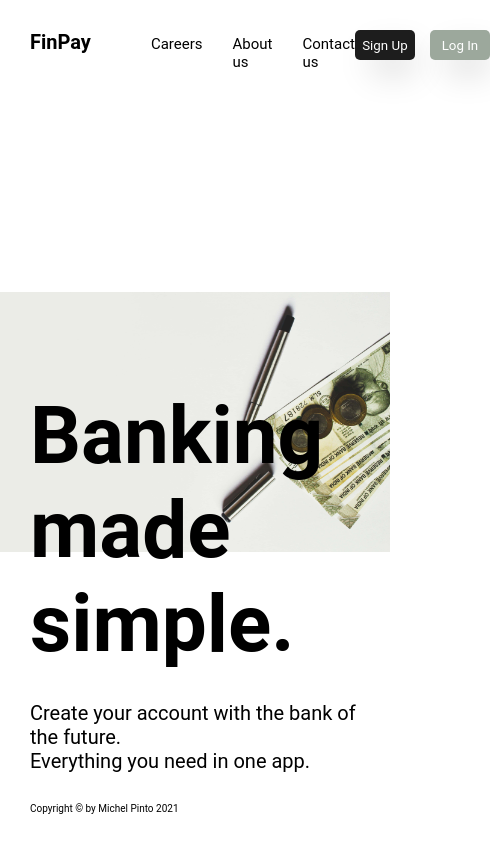
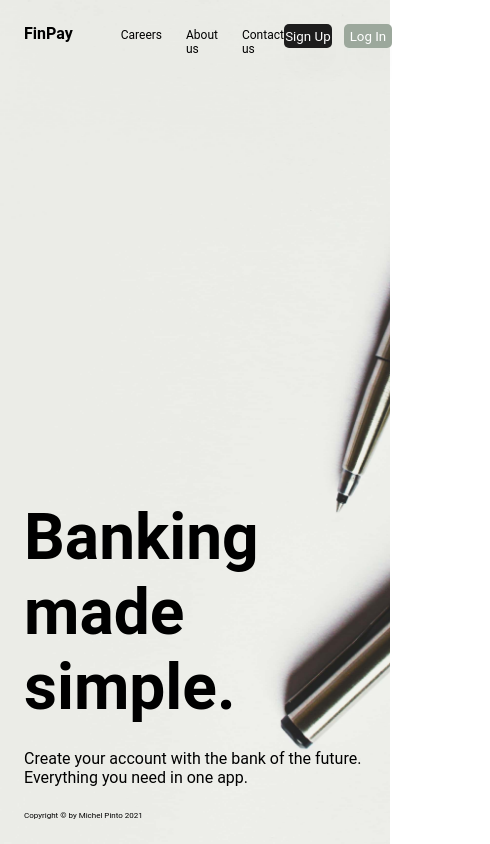
Before and after one commit to Michelpinto/dashboard-app, a React (Create React App) app: page / in a window 390 px wide. Shown: the whole page, 490 px wide, since content can reach past the window. Built offline with nearby package versions, Linux system fonts and the light colour scheme.

Commit message:
Landing page responsiveness

```diff
--- a/src/Device.js
+++ b/src/Device.js
@@ -1,9 +1,9 @@
 export default {
     breakpoints: {
         xl: "screen and (max-width: 75em)", // 1200px screen
-        lg: "screen and (max-width: 56.25)", // 900px screen
+        lg: "screen and (max-width: 56.25em)", // 900px screen
         md: "screen and (max-width: 45em)", // 768px screen
-        sm: "screen and (max-width: 40)", //
+        sm: "screen and (max-width: 40em)", //
         xs: "screen and (max-width: 31.25em)",
     },
 };
--- a/src/Pages/Home.jsx
+++ b/src/Pages/Home.jsx
@@ -7,7 +7,7 @@ const Wrapper = styled.div`
     height: 100vh;
     padding: 3rem;
     background: url(${Img}) center no-repeat;
-    background-size: 100%;
+    background-size: cover;
 
     display: flex;
     flex-direction: column;
```
